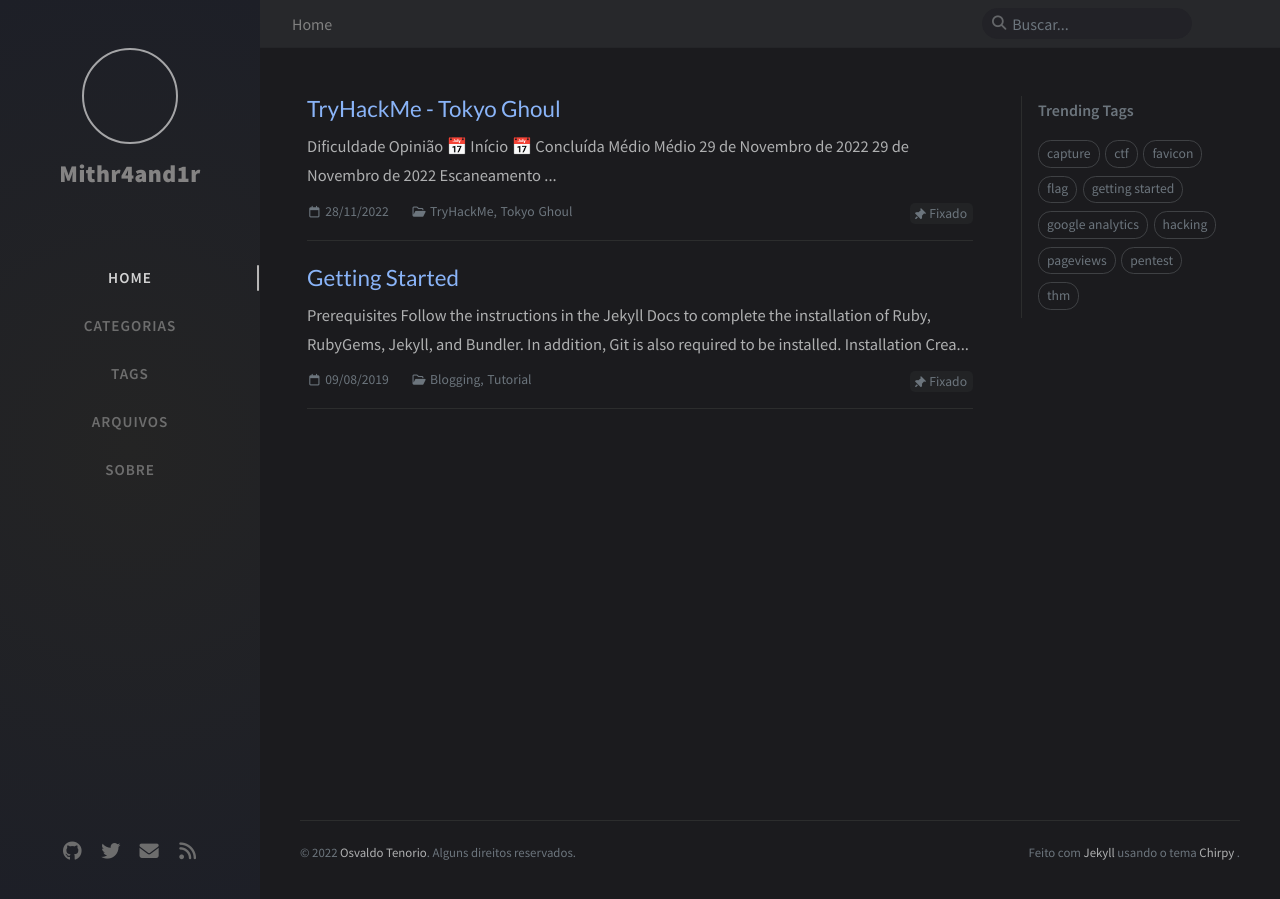
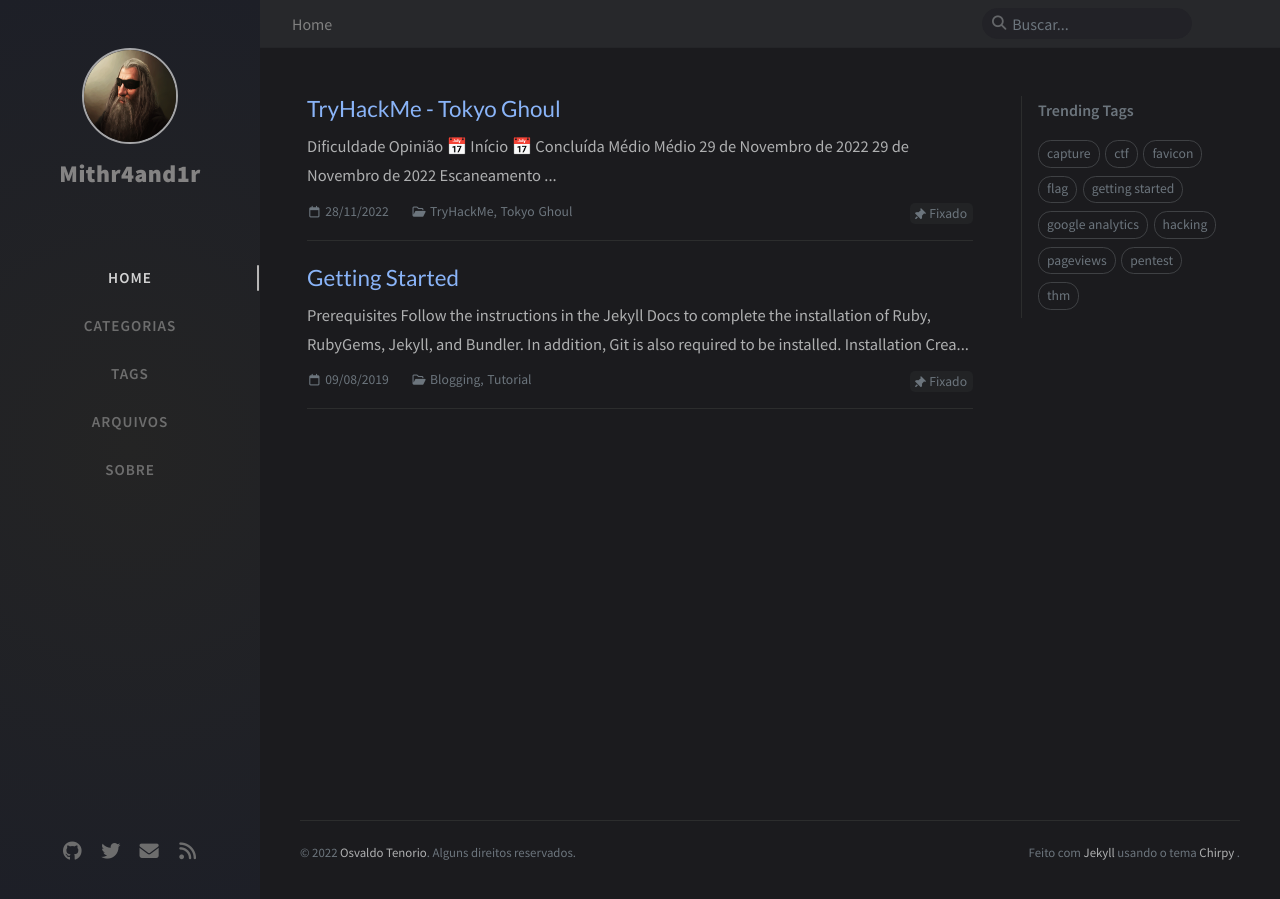
Before and after one commit to mithr4nd1r/mithr4nd1r.github.io, a Jekyll site: the page built from index.html, in a window 1280 px wide. Built offline with Jekyll 4.4.1, drawn with Linux system fonts in a browser that asks for light colours; comment, search, counter and statistics services are not loaded.

Commit message:
config up

```diff
--- a/_config.yml
+++ b/_config.yml
@@ -78,10 +78,10 @@ theme_mode: dark  # [light|dark]
 # will be added to all image (site avatar & posts' images) paths starting with '/'
 #
 # e.g. 'https://cdn.com'
-img_cdn: '/assets/img/gandalf.png'
+img_cdn: ''
 
 # the avatar on sidebar, support local or CORS resources
-avatar: ''
+avatar: '/assets/img/gandalf.png'
 
 # boolean type, the global switch for ToC in posts.
 toc: true
```
